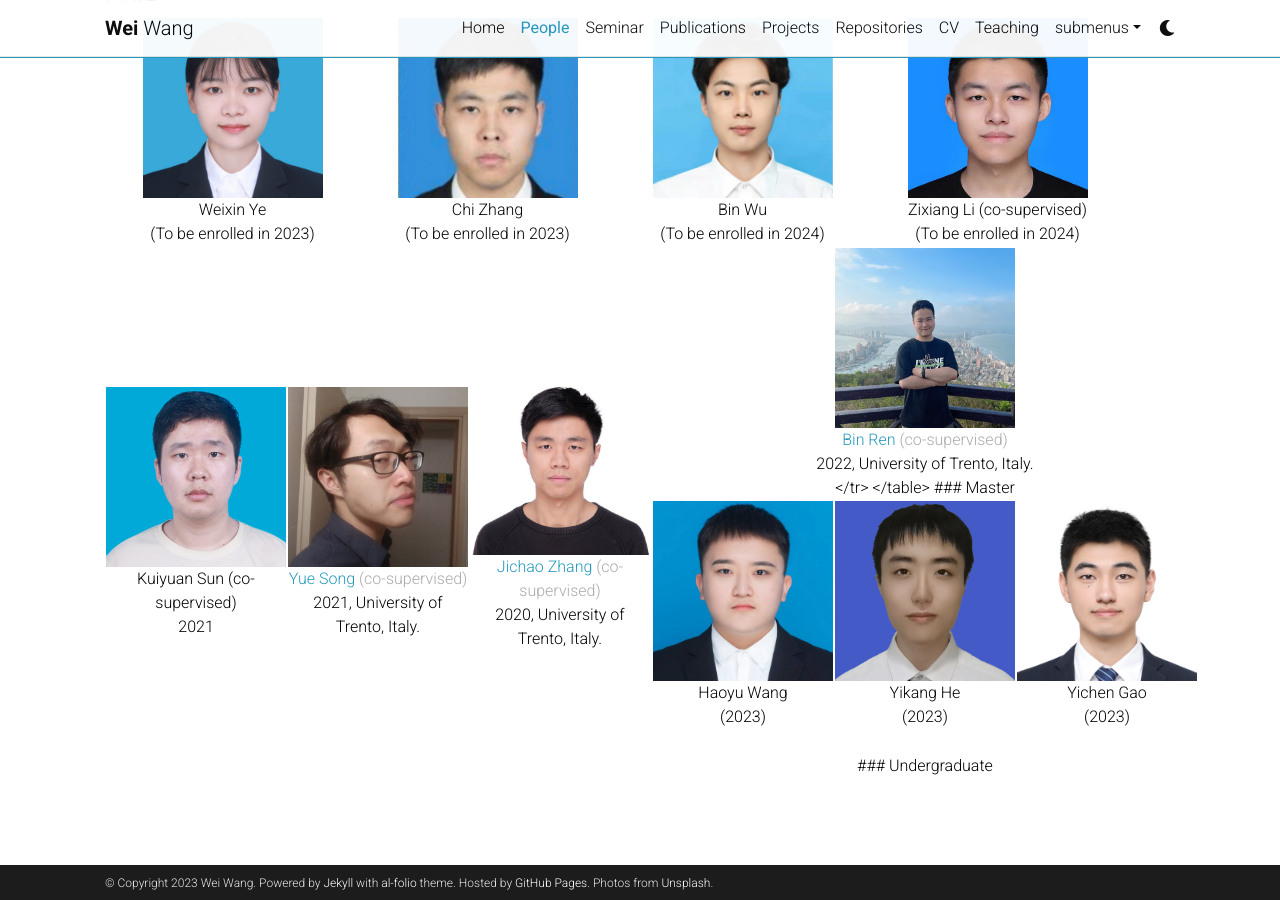
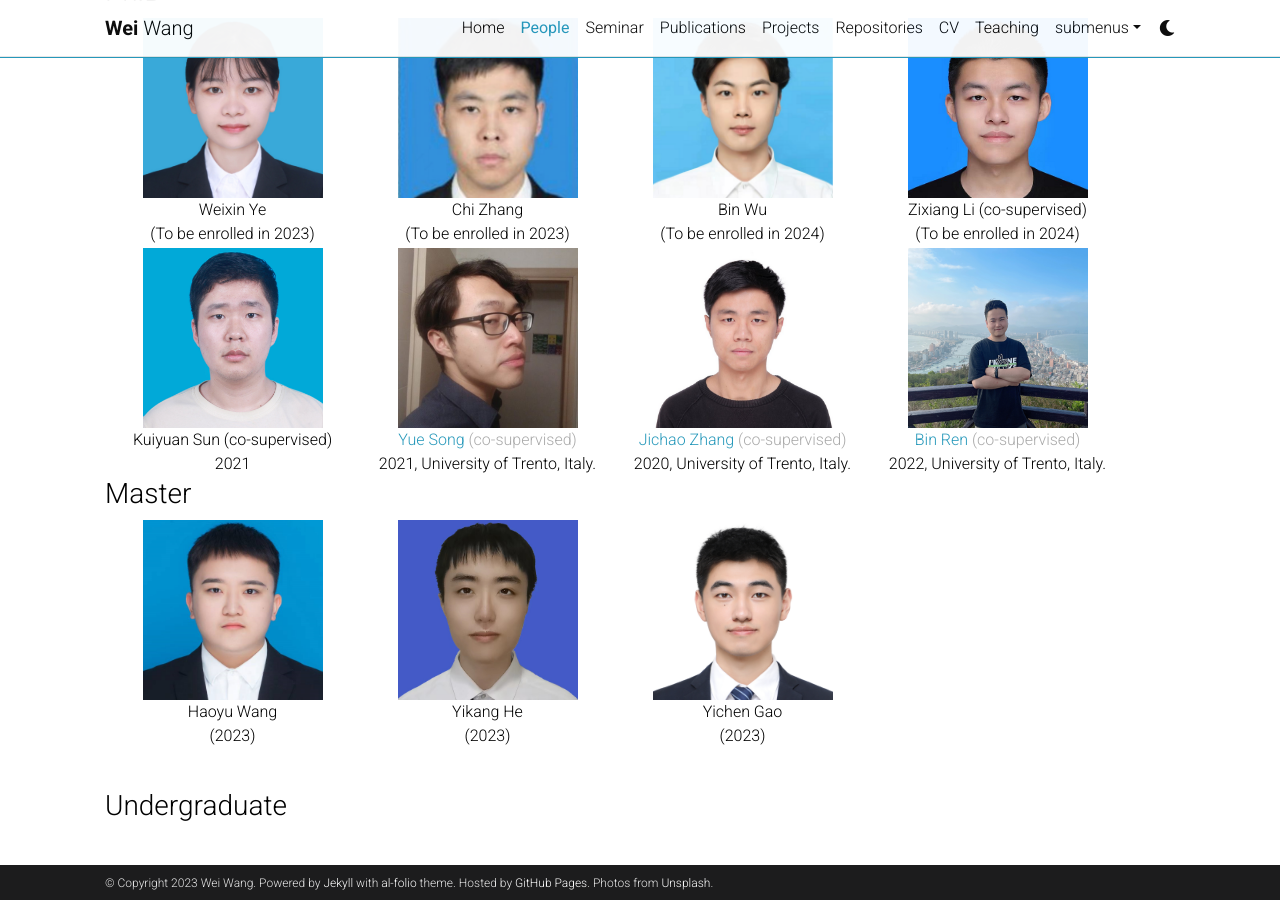
Before and after one commit to WeiWangTrento/WeiWangTrento.github.io, a Jekyll site: the page built from _pages/People.md, in a window 1280 px wide and 900 px high, scrolled down 871 px. Built offline with Jekyll 4.4.1, drawn with Linux system fonts in a browser that asks for light colours; comment, search, counter and statistics services are not loaded; a style sheet for code colours, icons or effects is not loaded.

Commit message:
Update People.md

```diff
--- a/_pages/People.md
+++ b/_pages/People.md
@@ -123,6 +123,7 @@ nav: true
 				<font color="AAAAAA"><a href="https://amazingren.github.io/">Bin Ren</a> (co-supervised)</font><br/>
                 <font>2022, University of Trento, Italy.</font>
 			</center>
+		</td>
 	</tr>
 </table>
 
@@ -156,8 +157,6 @@ nav: true
 		</td>
 	</tr>
 </table>
-
-
 <br>
 
 ### Undergraduate
```
